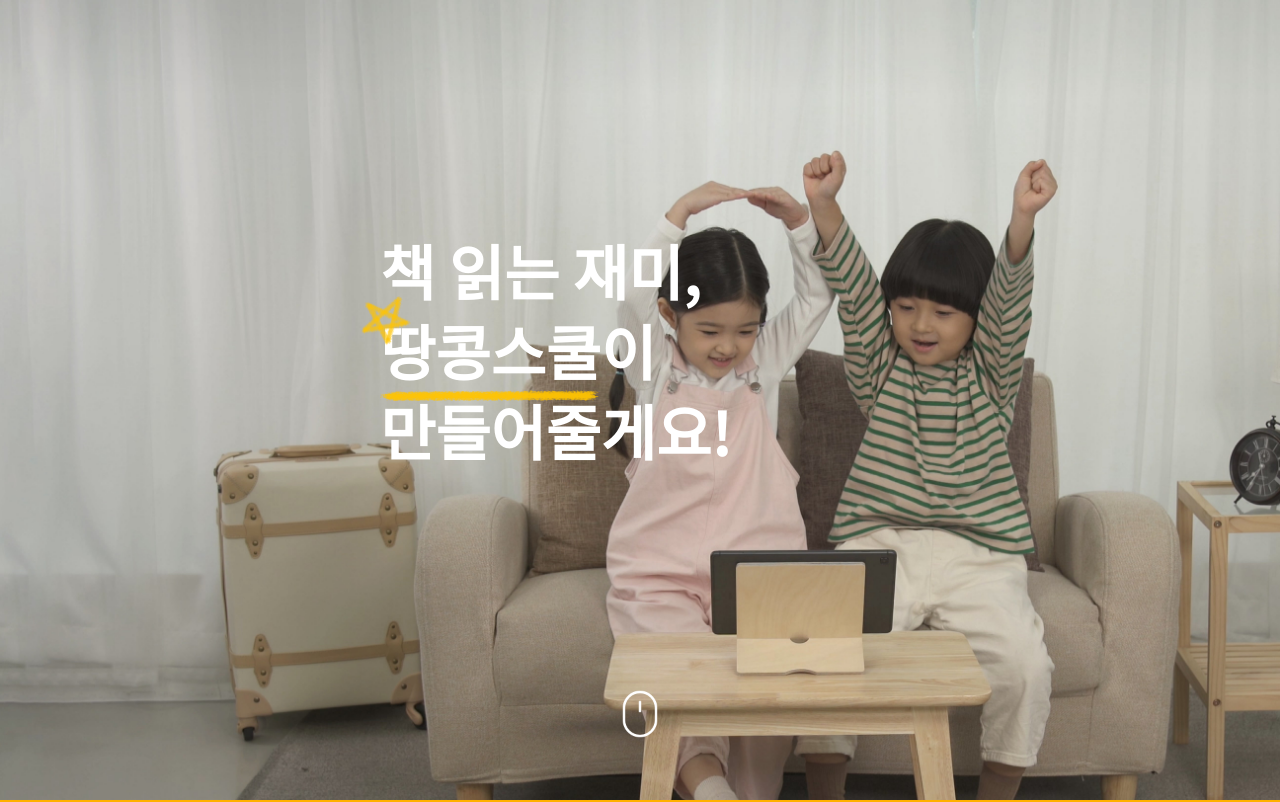
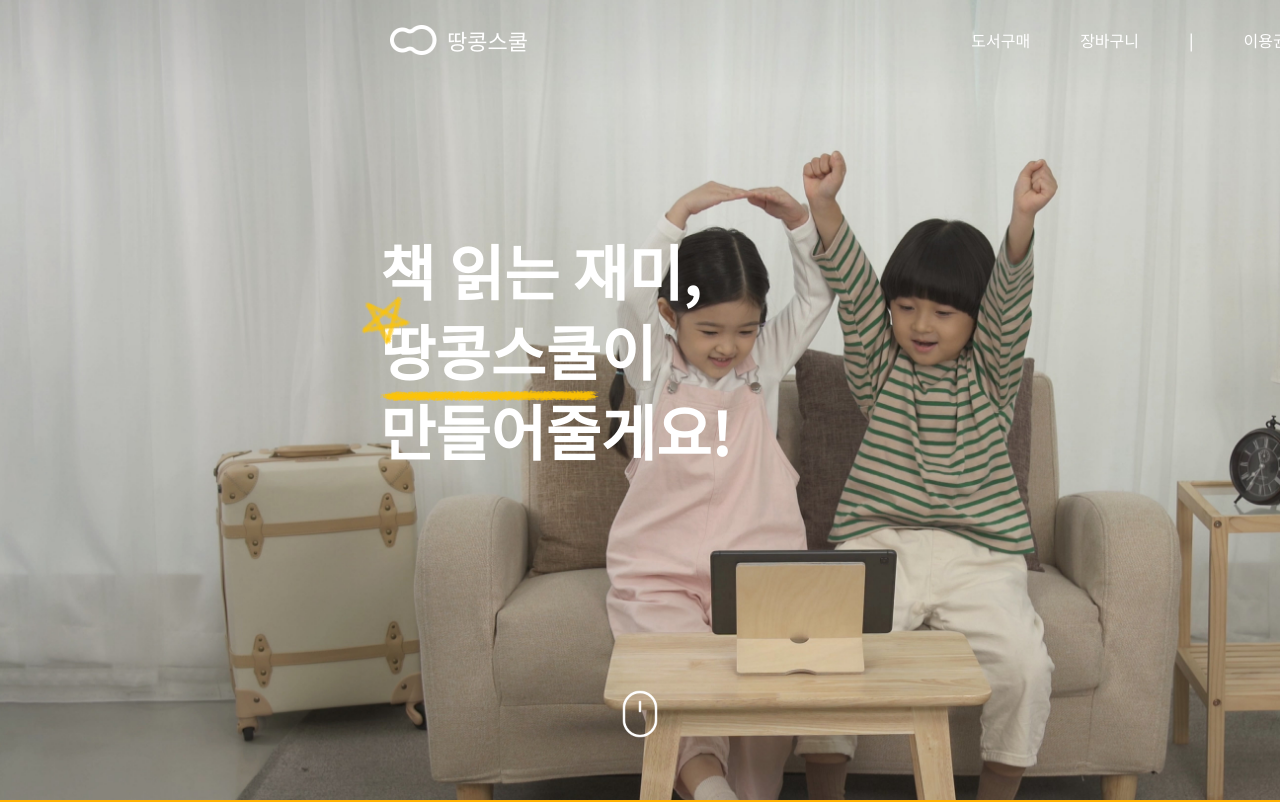
Before and after one commit to dnjstd/wanted_pre_onborading_Hodoolabs, a Next.js app: page / in a window 1280 px wide. Shown: the top 802 px of the page. Built offline with nearby package versions, Linux system fonts and the light colour scheme.

Commit message:
Add: Nav레이아웃 완료

```diff
--- /dev/null
+++ b/components/Nav/Nav.tsx
@@ -0,0 +1,27 @@
+import * as S from './Nav_Style';
+
+export default function Nav() {
+  return (
+    <S.Container>
+      <S.LogoWrapper>
+        <S.LogoImage />
+        <S.Logo>땅콩스쿨</S.Logo>
+      </S.LogoWrapper>
+      <S.CategoryWrapper>
+        <S.Category>
+          <a>도서구매</a>
+        </S.Category>
+        <S.Category>
+          <a>장바구니</a>
+        </S.Category>
+        <S.Category>|</S.Category>
+        <S.Category>
+          <a>이용권 관리</a>
+        </S.Category>
+        <S.Category>
+          <a>로그인/회원가입</a>
+        </S.Category>
+      </S.CategoryWrapper>
+    </S.Container>
+  );
+}
--- /dev/null
+++ b/components/Nav/Nav_Style.tsx
@@ -0,0 +1,42 @@
+import styled from 'styled-components';
+
+export const Container = styled.header`
+  position: fixed;
+  display: flex;
+  justify-content: space-between;
+  width: 100vw;
+  max-width: 1140px;
+  height: 80px;
+  margin-left: 390px;
+  z-index: 1;
+  width: 100%;
+  color: #fff;
+  align-items: center;
+`;
+
+export const LogoWrapper = styled.div`
+  display: flex;
+  align-items: center;
+`;
+
+export const LogoImage = styled.img.attrs({
+  src: '/images/path88.png',
+})`
+  width: 47px;
+  height: 30px;
+  margin-right: 10px;
+`;
+
+export const Logo = styled.span`
+  font-size: 22px;
+  font-weight: 500;
+`;
+
+export const CategoryWrapper = styled.ul`
+  display: flex;
+`;
+
+export const Category = styled.li`
+  margin-right: 50px;
+  font-weight: 500;
+`;
--- a/components/SelectedBook_Style.tsx
+++ b/components/SelectedBook_Style.tsx
@@ -4,6 +4,7 @@
   position: relative;
   width: 100%;
   height: 647px;
+  background-color: #f9f9f9;
 `;
 
 export const TextWrapper = styled.div`
--- a/pages/_app.tsx
+++ b/pages/_app.tsx
@@ -1,6 +1,7 @@
 import GlobalStyle from '../styles/GlobalStyle';
 import Head from 'next/head';
 import type { AppProps } from 'next/app';
+import Nav from '../components/Nav/Nav';
 
 function MyApp({ Component, pageProps }: AppProps) {
   return (
@@ -9,6 +10,7 @@
       <Head>
         <title>hodoo labs</title>
       </Head>
+      <Nav />
       <Component {...pageProps} />
     </>
   );
```
